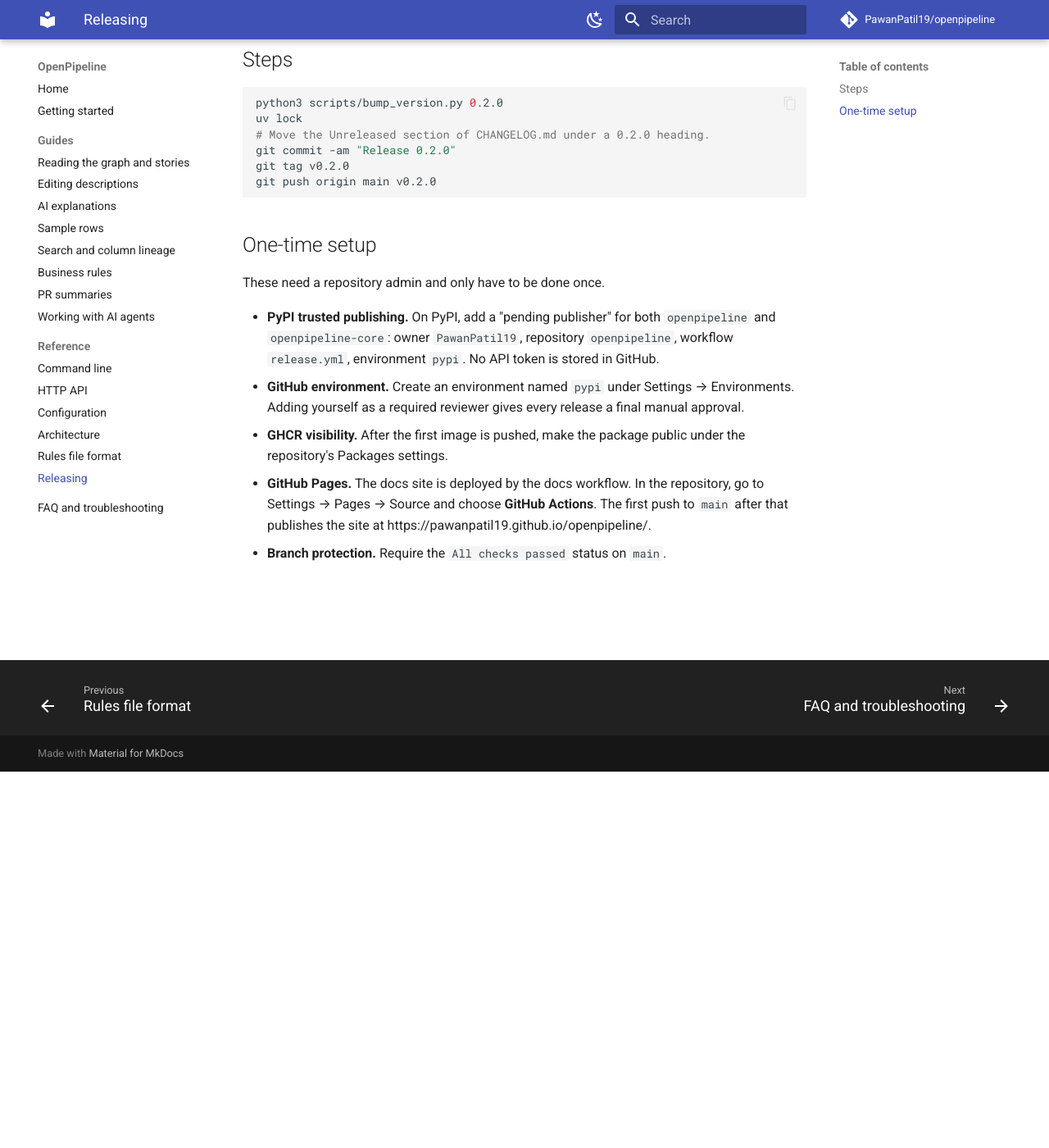
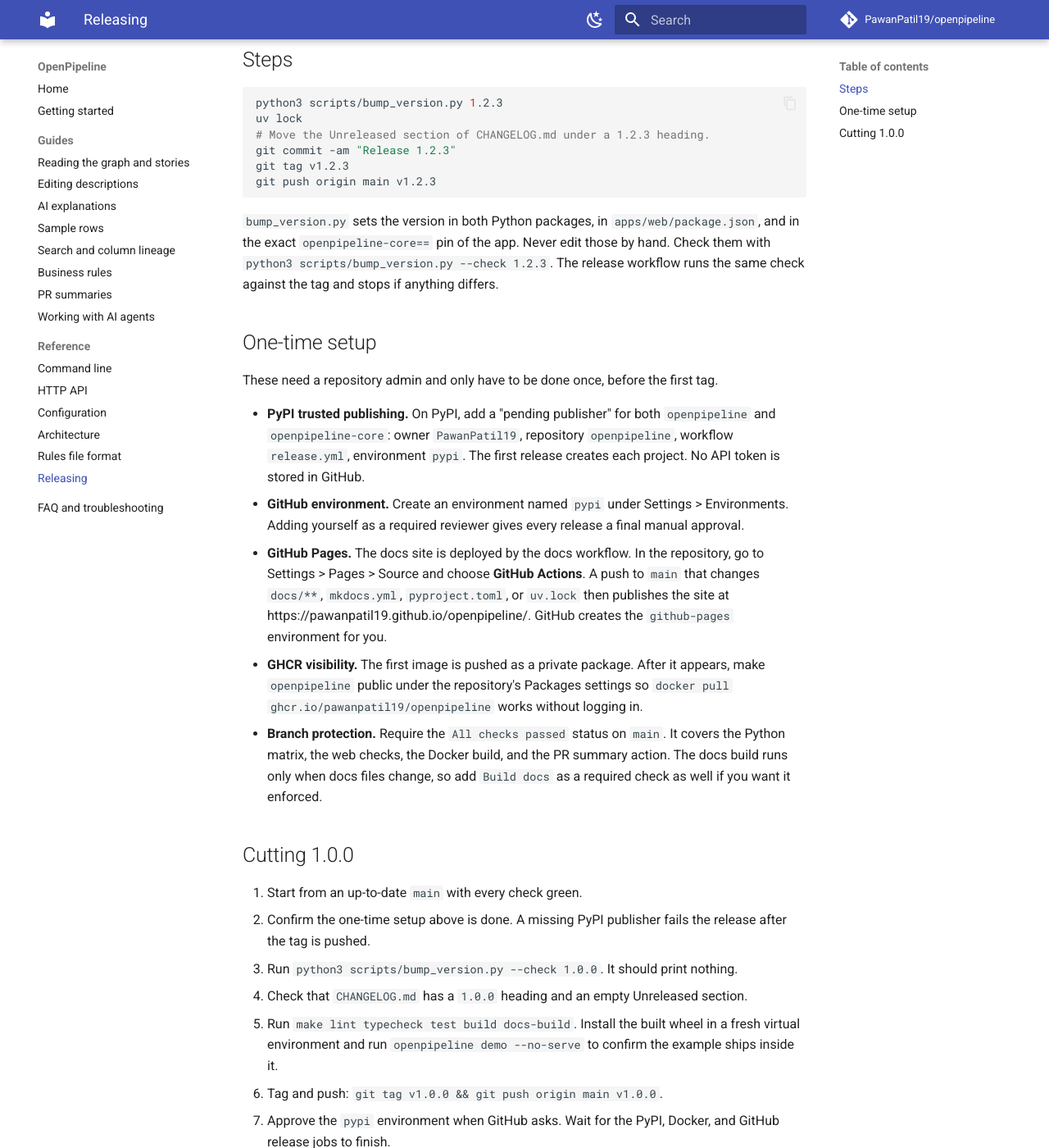
Before and after one commit to PawanPatil19/openpipeline, an MkDocs documentation site: the page built from docs/releasing.md, in a window 1280 px wide and 1400 px high, scrolled down 459 px. Shown: the whole window at 82% size. Built offline with MkDocs 1.6.1 and Material for MkDocs 9.7.7, drawn with Linux system fonts in a browser that asks for light colours; comment, search, counter and statistics services are not loaded; some of the changed text lies outside the part shown.

Commit message:
Release 1.0.0 (#10)
Bump every package to 1.0.0 with scripts/bump_version.py. Classifiers move to
Production/Stable and list Python 3.11, 3.12, and 3.13. The changelog moves
Unreleased under 1.0.0 and is grouped into Explain, Review, Agents, Preview,
and Docs and tooling. docs/releasing.md has an accurate one-time setup list
and a checklist for cutting 1.0.0.


Claude-Session: https://claude.ai/code/session_01PLdXEBzUhyvHxkwHavN6Fo

Co-authored-by: Claude <noreply@anthropic.com>

````diff
--- a/docs/releasing.md
+++ b/docs/releasing.md
@@ -10,35 +10,65 @@ Releases are cut by pushing a version tag. The
    `ghcr.io/pawanpatil19/openpipeline`, with an SBOM and provenance.
 5. Creates a GitHub release with generated notes and the wheels attached.
 
-Tags with a pre-release suffix (for example `v0.2.0-rc1`) are marked as
+Tags with a pre-release suffix (for example `v1.1.0-rc1`) are marked as
 pre-releases and do not move the `latest` Docker tag.
 
 ## Steps
 
 ```bash
-python3 scripts/bump_version.py 0.2.0
+python3 scripts/bump_version.py 1.2.3
 uv lock
-# Move the Unreleased section of CHANGELOG.md under a 0.2.0 heading.
-git commit -am "Release 0.2.0"
-git tag v0.2.0
-git push origin main v0.2.0
+# Move the Unreleased section of CHANGELOG.md under a 1.2.3 heading.
+git commit -am "Release 1.2.3"
+git tag v1.2.3
+git push origin main v1.2.3
 ```
+
+`bump_version.py` sets the version in both Python packages, in
+`apps/web/package.json`, and in the exact `openpipeline-core==` pin of the app.
+Never edit those by hand. Check them with
+`python3 scripts/bump_version.py --check 1.2.3`. The release workflow runs the
+same check against the tag and stops if anything differs.
 
 ## One-time setup
 
-These need a repository admin and only have to be done once.
+These need a repository admin and only have to be done once, before the first tag.
 
 - **PyPI trusted publishing.** On PyPI, add a "pending publisher" for both
   `openpipeline` and `openpipeline-core`: owner `PawanPatil19`, repository
-  `openpipeline`, workflow `release.yml`, environment `pypi`. No API token is
-  stored in GitHub.
+  `openpipeline`, workflow `release.yml`, environment `pypi`. The first release
+  creates each project. No API token is stored in GitHub.
 - **GitHub environment.** Create an environment named `pypi` under
-  Settings → Environments. Adding yourself as a required reviewer gives every
+  Settings > Environments. Adding yourself as a required reviewer gives every
   release a final manual approval.
-- **GHCR visibility.** After the first image is pushed, make the package public
-  under the repository's Packages settings.
 - **GitHub Pages.** The docs site is deployed by the docs workflow. In the
-  repository, go to Settings → Pages → Source and choose **GitHub Actions**. The
-  first push to `main` after that publishes the site at
-  https://pawanpatil19.github.io/openpipeline/.
-- **Branch protection.** Require the `All checks passed` status on `main`.
+  repository, go to Settings > Pages > Source and choose **GitHub Actions**. A push
+  to `main` that changes `docs/**`, `mkdocs.yml`, `pyproject.toml`, or `uv.lock`
+  then publishes the site at https://pawanpatil19.github.io/openpipeline/. GitHub
+  creates the `github-pages` environment for you.
+- **GHCR visibility.** The first image is pushed as a private package. After it
+  appears, make `openpipeline` public under the repository's Packages settings so
+  `docker pull ghcr.io/pawanpatil19/openpipeline` works without logging in.
+- **Branch protection.** Require the `All checks passed` status on `main`. It
+  covers the Python matrix, the web checks, the Docker build, and the PR summary
+  action. The docs build runs only when docs files change, so add `Build docs` as a
+  required check as well if you want it enforced.
+
+## Cutting 1.0.0
+
+1. Start from an up-to-date `main` with every check green.
+2. Confirm the one-time setup above is done. A missing PyPI publisher fails the
+   release after the tag is pushed.
+3. Run `python3 scripts/bump_version.py --check 1.0.0`. It should print nothing.
+4. Check that `CHANGELOG.md` has a `1.0.0` heading and an empty Unreleased section.
+5. Run `make lint typecheck test build docs-build`. Install the built wheel in a
+   fresh virtual environment and run `openpipeline demo --no-serve` to confirm the
+   example ships inside it.
+6. Tag and push: `git tag v1.0.0 && git push origin main v1.0.0`.
+7. Approve the `pypi` environment when GitHub asks. Wait for the PyPI, Docker, and
+   GitHub release jobs to finish.
+8. Make the GHCR package public if this is the first image.
+9. Try it from scratch: `pip install openpipeline==1.0.0` and `openpipeline demo`,
+   then `docker run --rm -p 8484:8484 ghcr.io/pawanpatil19/openpipeline:1.0.0`.
+10. Check that https://pawanpatil19.github.io/openpipeline/ is live and that the
+    pull request action works with `@v1.0.0`.
````
Also changed, not shown: CHANGELOG.md (+59 -24 lines), 6 other files.
